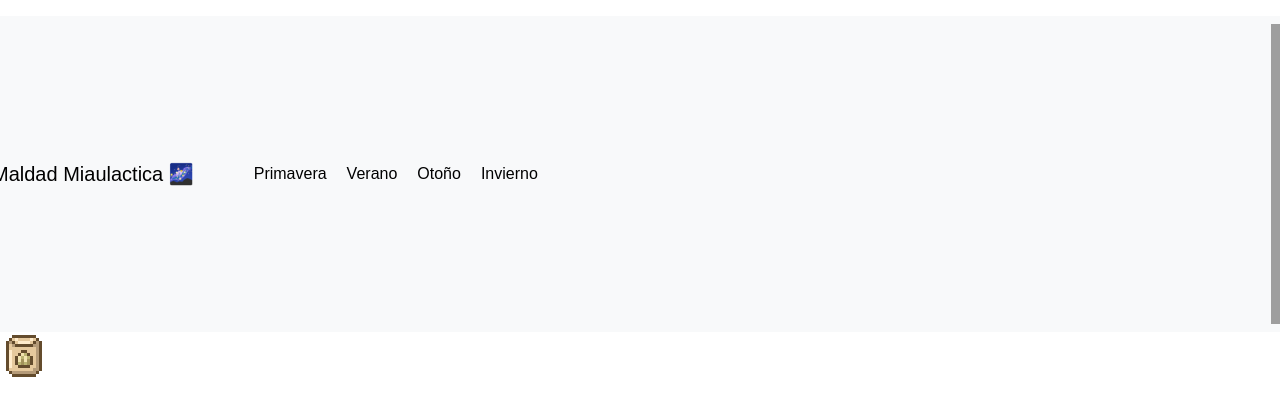
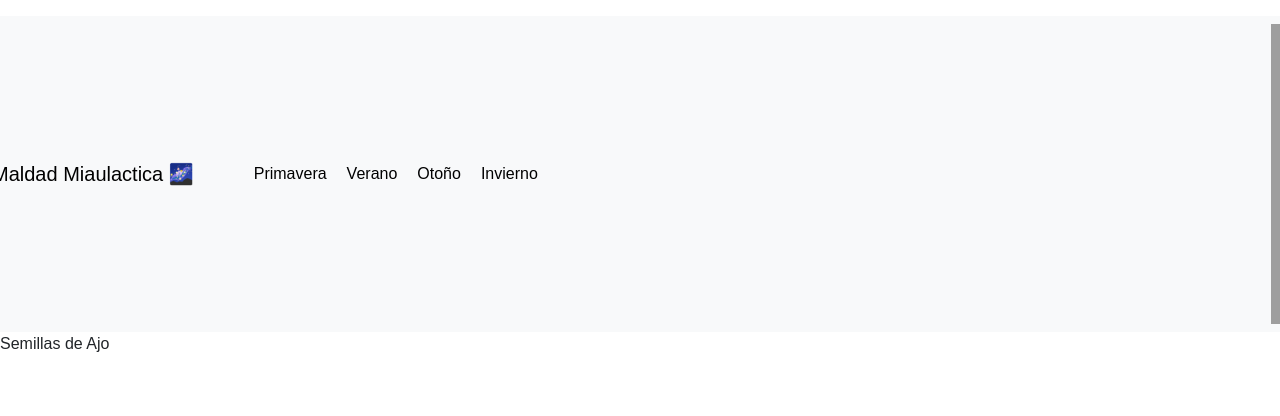
Before and after one commit to Miaurwick/reactPreEntregaSoler1-main, a React (Vite) app in the folder react/: page /detalle/1 in a window 1280 px wide. Shown: the top 416 px of the page. Built offline with nearby package versions, Linux system fonts and the light colour scheme; grey boxes are pictures that could not be loaded.

Commit message:
con ayuda hize que funcionara item detail :(

```diff
--- a/react/src/components/ItemDetail/ItemDetail.jsx
+++ b/react/src/components/ItemDetail/ItemDetail.jsx
@@ -1,9 +1,10 @@
 import React from "react";
 
 const ItemDetail = ({producto}) => {
+    console.log(producto)
   return (
     <div>
-       <img src="../public/img/Semillas_de_ajo.png"/>
+      <p>{producto.nombre}</p>
     </div>
   )
 }
--- a/react/src/components/ItemDetailContainer/ItemDetailContainer.jsx
+++ b/react/src/components/ItemDetailContainer/ItemDetailContainer.jsx
@@ -10,7 +10,7 @@ const ItemDetailContainer = () => {
   useEffect(() => {
     obtenerProductos
       .then((respuesta) => {
-        const filtro = respuesta.find((producto) => producto.id === idProducto);
+        const filtro = respuesta.find((producto) => producto.id === Number(idProducto));
         setProducto(filtro);
       })
   }, [idProducto])
```
